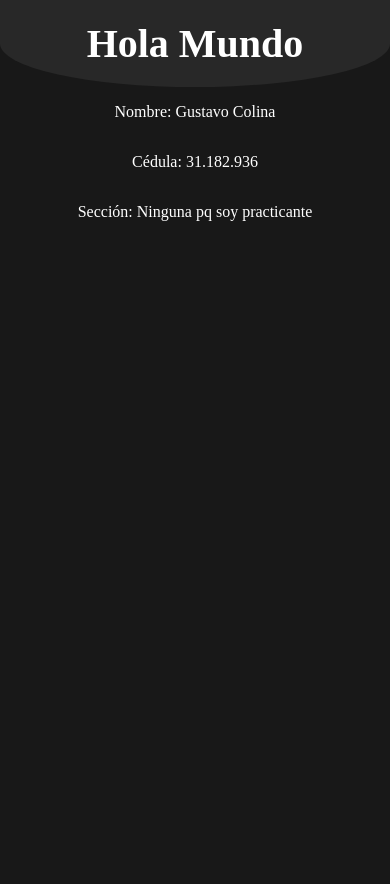
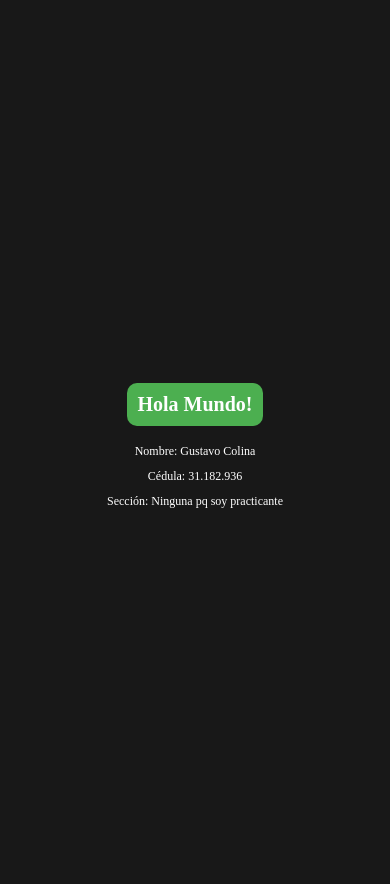
Before and after one commit to Suggus1899/P2-31.182.937, a Node server app: page / in a window 390 px wide. Before the commit the page ends 221 px from the top, so only its background shows below. Run offline with Node 20, Linux system fonts and the light colour scheme.

Commit message:
2 Commit
Agregado el responsive

```diff
--- a/public/stylesheets/style.css
+++ b/public/stylesheets/style.css
@@ -1,22 +1,54 @@
+h1 {
+  background-color: #4CAF50;
+  font-size: 36px;
+  color: white;
+  padding: 20px;
+  border-radius: 10px;
+  text-align: center;
+}
+
 body {
   margin: 0;
   padding: 0;
   font-family: "Times New Roman", Times, serif;
   display: flex;
   flex-direction: column;
+  justify-content: center;
   align-items: center;
-  height: 100vh;
+  min-height: 100vh;
   background-color: #181818;
   color: #ffffff;
 }
 
-h1 {
-  align-self: stretch;
+p {
+  margin: 10px 20px;
   text-align: center;
-  font-size: 2.5rem;
-  border-radius: 0% 0% 50% 50%;
-  background-color: #282828;
-  color: #ffffff;
-  padding: 20px;
-  margin: 0;
 }
+
+@media (max-width: 768px) {
+  h1 {
+    font-size: 24px;
+    padding: 15px;
+  }
+
+  p {
+    font-size: 14px;
+    margin: 5px 10px;
+  }
+
+  body {
+    padding: 20px;
+    min-height: 100vh;
+  }
+}
+
+@media (max-width: 480px) {
+  h1 {
+    font-size: 20px;
+    padding: 10px;
+  }
+
+  p {
+    font-size: 12px;
+  }
+}
--- a/views/index.ejs
+++ b/views/index.ejs
@@ -7,7 +7,7 @@
     <link rel="stylesheet" href="/stylesheets/style.css">
 </head>
 <body>
-    <h1>Hola Mundo</h1>
+    <h1>Hola Mundo!</h1>
     <p>Nombre: Gustavo Colina</p>
     <p>Cédula: 31.182.936</p>
     <p>Sección: Ninguna pq soy practicante</p>
```
